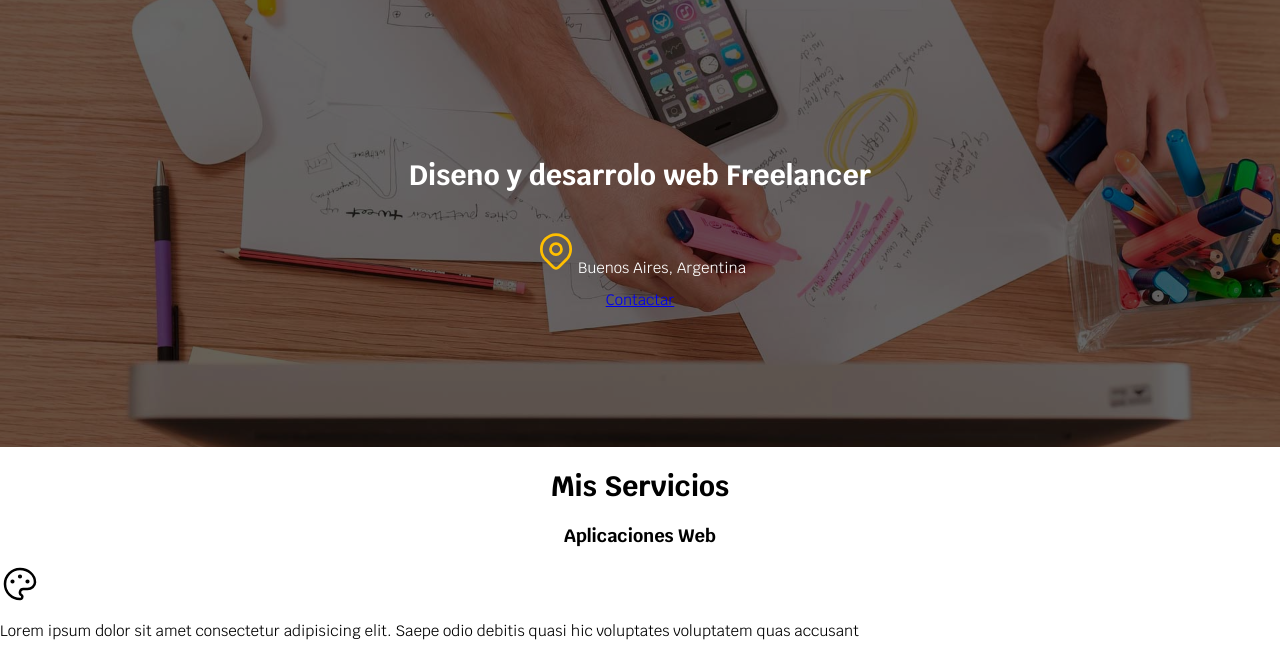
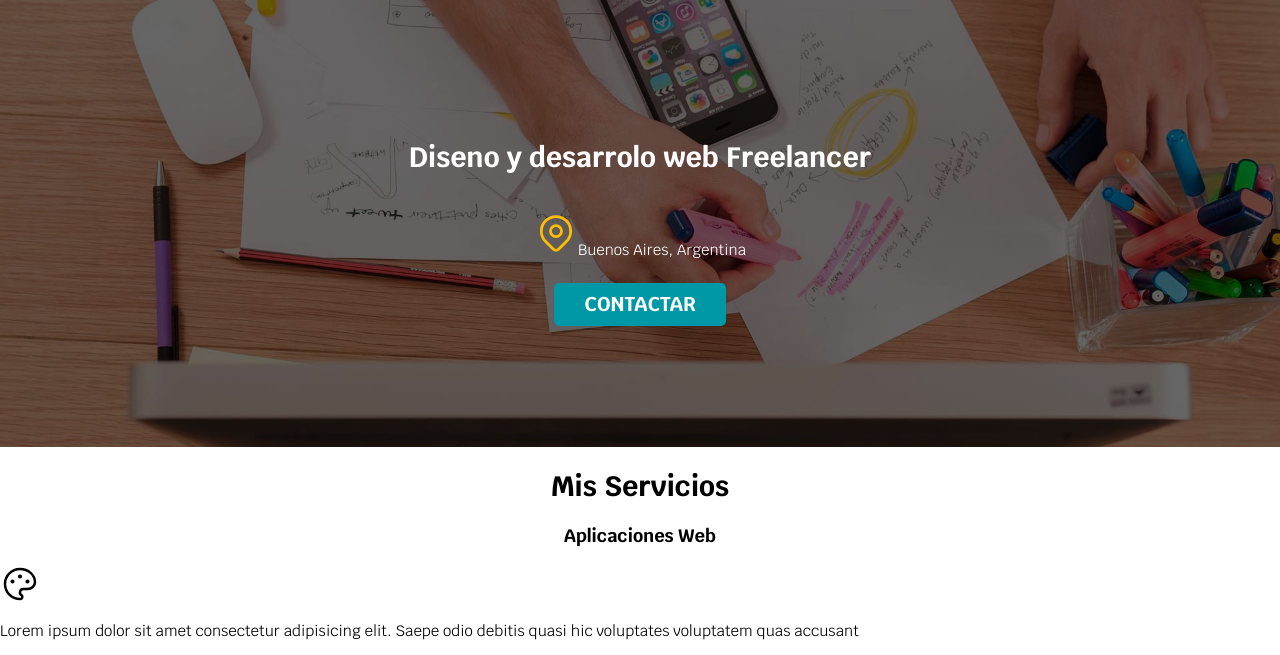
Before and after one commit to TobiasPerez99/freelancer_inicio, a plain HTML site: page index.html in a window 1280 px wide. Shown: the part 135-790 px from the top of the page. Drawn offline with Linux system fonts and the light colour scheme.

Commit message:
Update style.css

```diff
--- a/css/style.css
+++ b/css/style.css
@@ -35,6 +35,24 @@ h1,h2,h3{
 .contenedor {
     max-width: 120rem;
     margin:0 auto;
+}
+.boton {
+    background-color: var(--secundario);
+    color: var(--blanco);
+    padding: 1rem 3rem ;
+    margin-top: 1rem;
+    font-size: 2rem;
+    text-decoration: none;
+    text-transform: uppercase;
+    font-weight: bold;
+    border-radius: .5rem;
+    width: 90%;
+    text-align: center;
+}
+@media (min-width: 768px) {
+    .boton {
+        width: auto;
+    }
 }
 .nav-bg{
     background-color: var(--secundario);
```
